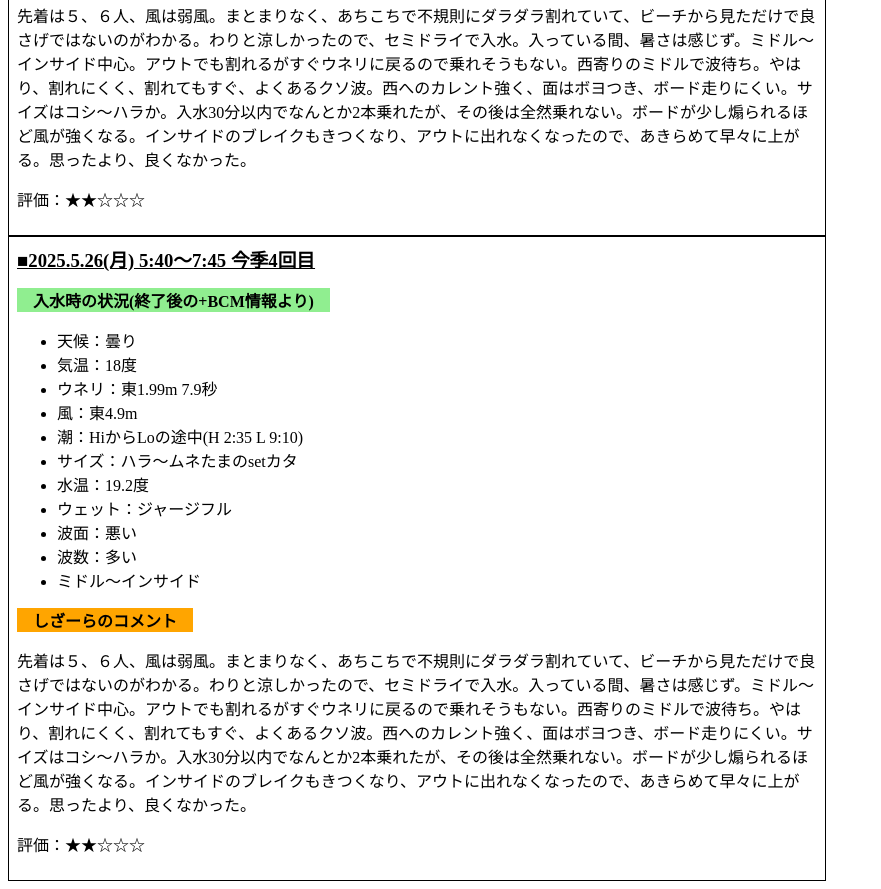
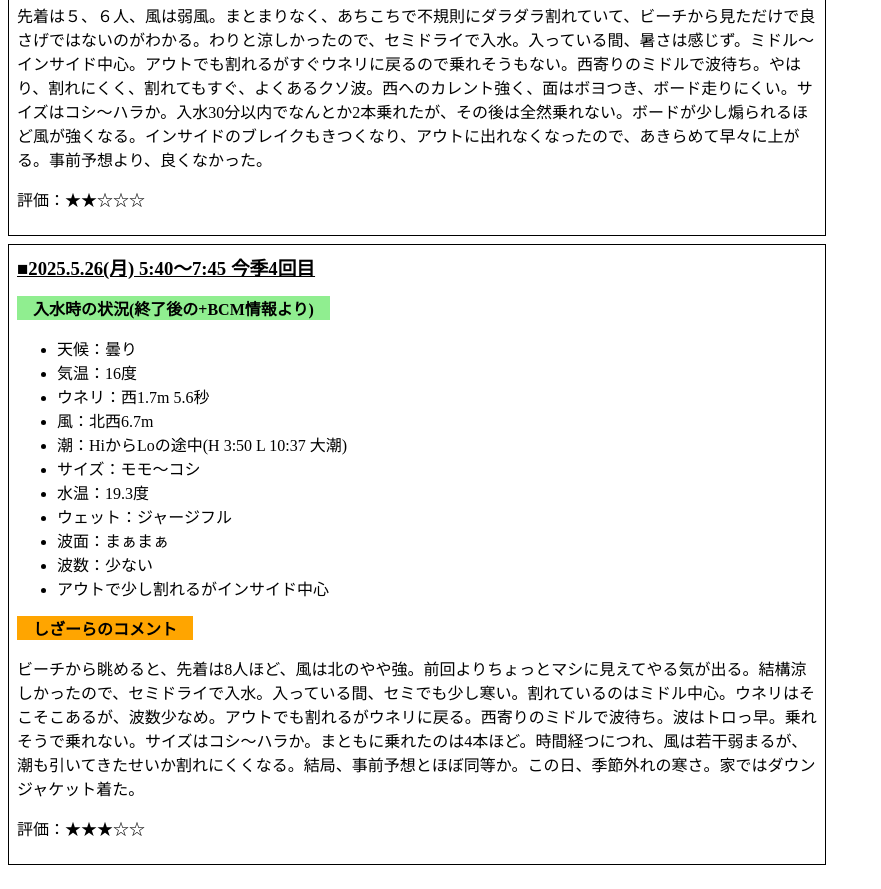
Before and after one commit to sizara3710/sazanami, a plain HTML site: page index.html in a window 1280 px wide. Shown: the part 551-1440 px from the top of the page, without its empty margins (0-881 px from the left). Drawn offline with Linux system fonts and the light colour scheme.

Commit message:
Add files via upload

```diff
--- a/index.html
+++ b/index.html
@@ -23,7 +23,7 @@
       <li>気温：18度</li>
       <li>ウネリ：東1.99m 7.9秒</li>
       <li>風：東4.9m</li>
-      <li>潮：HiからLoの途中(H 2:35 L 9:10)</li>
+      <li>潮：HiからLoの途中(H 2:35 L 9:10 中潮)</li>
       <li>サイズ：ハラ～ムネたまのsetカタ</li>
       <li>水温：19.2度</li>
       <li>ウェット：ジャージフル</li>
@@ -36,7 +36,7 @@
     <strong>　しざーらのコメント　</strong>
   </div>
 
-    <p>先着は５、６人、風は弱風。まとまりなく、あちこちで不規則にダラダラ割れていて、ビーチから見ただけで良さげではないのがわかる。わりと涼しかったので、セミドライで入水。入っている間、暑さは感じず。ミドル～インサイド中心。アウトでも割れるがすぐウネリに戻るので乗れそうもない。西寄りのミドルで波待ち。やはり、割れにくく、割れてもすぐ、よくあるクソ波。西へのカレント強く、面はボヨつき、ボード走りにくい。サイズはコシ～ハラか。入水30分以内でなんとか2本乗れたが、その後は全然乗れない。ボードが少し煽られるほど風が強くなる。インサイドのブレイクもきつくなり、アウトに出れなくなったので、あきらめて早々に上がる。思ったより、良くなかった。</p>
+    <p>先着は５、６人、風は弱風。まとまりなく、あちこちで不規則にダラダラ割れていて、ビーチから見ただけで良さげではないのがわかる。わりと涼しかったので、セミドライで入水。入っている間、暑さは感じず。ミドル～インサイド中心。アウトでも割れるがすぐウネリに戻るので乗れそうもない。西寄りのミドルで波待ち。やはり、割れにくく、割れてもすぐ、よくあるクソ波。西へのカレント強く、面はボヨつき、ボード走りにくい。サイズはコシ～ハラか。入水30分以内でなんとか2本乗れたが、その後は全然乗れない。ボードが少し煽られるほど風が強くなる。インサイドのブレイクもきつくなり、アウトに出れなくなったので、あきらめて早々に上がる。事前予想より、良くなかった。</p>
     <p>評価：★★☆☆☆</p>
 
 </section>
@@ -51,24 +51,24 @@
 
     <ul>
       <li>天候：曇り</li>
-      <li>気温：18度</li>
-      <li>ウネリ：東1.99m 7.9秒</li>
-      <li>風：東4.9m</li>
-      <li>潮：HiからLoの途中(H 2:35 L 9:10)</li>
-      <li>サイズ：ハラ～ムネたまのsetカタ</li>
-      <li>水温：19.2度</li>
+      <li>気温：16度</li>
+      <li>ウネリ：西1.7m 5.6秒</li>
+      <li>風：北西6.7m</li>
+      <li>潮：HiからLoの途中(H 3:50 L 10:37 大潮)</li>
+      <li>サイズ：モモ～コシ</li>
+      <li>水温：19.3度</li>
       <li>ウェット：ジャージフル</li>
-      <li>波面：悪い</li>
-      <li>波数：多い</li>
-      <li>ミドル～インサイド</li>
+      <li>波面：まぁまぁ</li>
+      <li>波数：少ない</li>
+      <li>アウトで少し割れるがインサイド中心</li>
     </ul>
 
     <div class="title2">
     <strong>　しざーらのコメント　</strong>
   </div>
 
-    <p>先着は５、６人、風は弱風。まとまりなく、あちこちで不規則にダラダラ割れていて、ビーチから見ただけで良さげではないのがわかる。わりと涼しかったので、セミドライで入水。入っている間、暑さは感じず。ミドル～インサイド中心。アウトでも割れるがすぐウネリに戻るので乗れそうもない。西寄りのミドルで波待ち。やはり、割れにくく、割れてもすぐ、よくあるクソ波。西へのカレント強く、面はボヨつき、ボード走りにくい。サイズはコシ～ハラか。入水30分以内でなんとか2本乗れたが、その後は全然乗れない。ボードが少し煽られるほど風が強くなる。インサイドのブレイクもきつくなり、アウトに出れなくなったので、あきらめて早々に上がる。思ったより、良くなかった。</p>
-    <p>評価：★★☆☆☆</p>
+    <p>ビーチから眺めると、先着は8人ほど、風は北のやや強。前回よりちょっとマシに見えてやる気が出る。結構涼しかったので、セミドライで入水。入っている間、セミでも少し寒い。割れているのはミドル中心。ウネリはそこそこあるが、波数少なめ。アウトでも割れるがウネリに戻る。西寄りのミドルで波待ち。波はトロっ早。乗れそうで乗れない。サイズはコシ～ハラか。まともに乗れたのは4本ほど。時間経つにつれ、風は若干弱まるが、潮も引いてきたせいか割れにくくなる。結局、事前予想とほぼ同等か。この日、季節外れの寒さ。家ではダウンジャケット着た。</p>
+    <p>評価：★★★☆☆</p>
 
 </section>
 </body>
--- a/style.css
+++ b/style.css
@@ -13,6 +13,7 @@ h3 {
 
 section {
   width: 800px;
+  margin: 0 0 8px 0;
   padding: 8px;
   border: 1px solid;
 }
```
